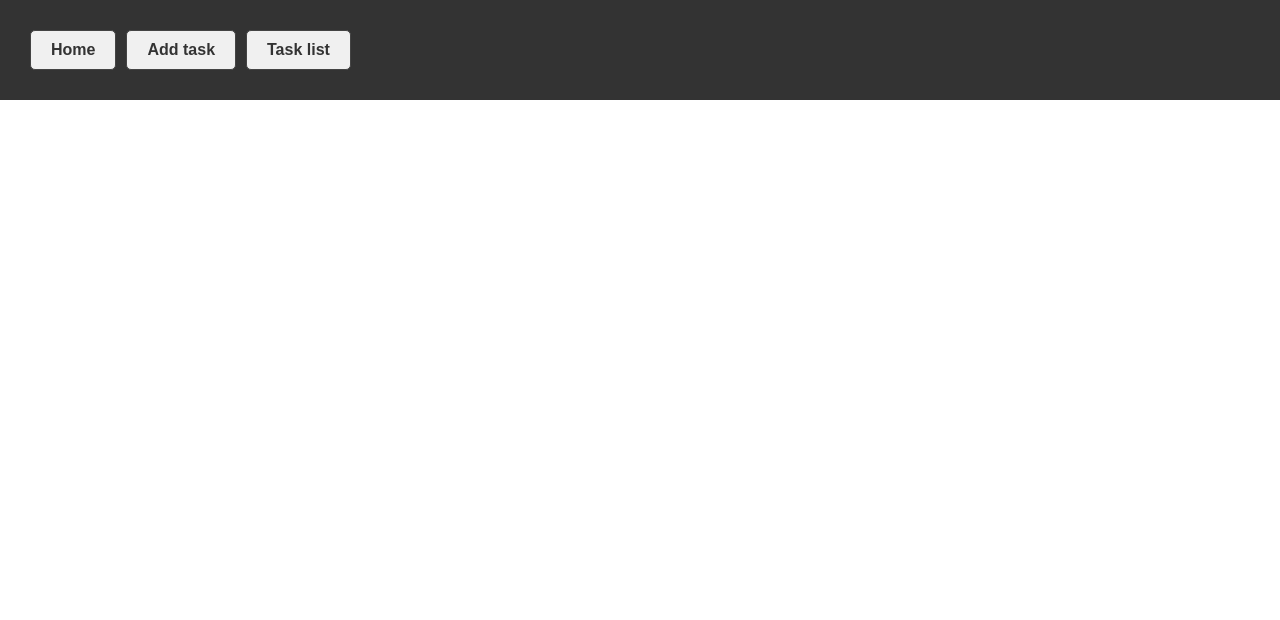
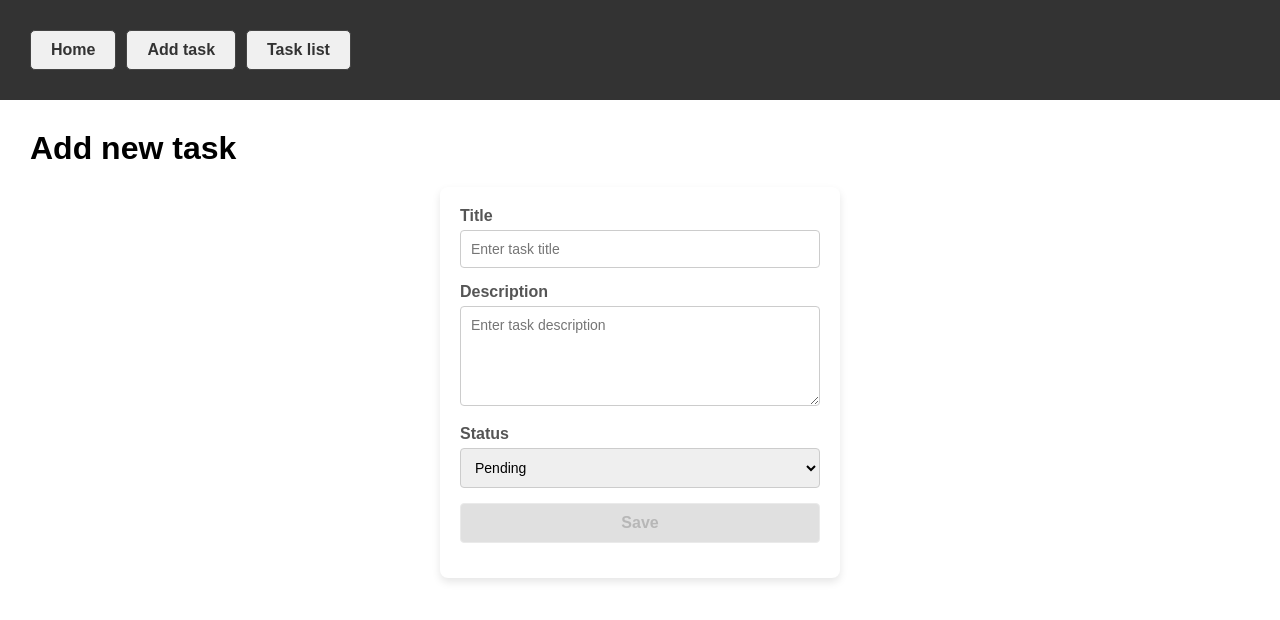
Before and after one commit to Woody3097/Task-manager, an Angular app: page /add-task in a window 1280 px wide. Before the commit this address led to /. Shown: the top 620 px of the page. Built offline with nearby package versions, Linux system fonts and the light colour scheme.

Commit message:
master: add new task functionality

```diff
--- /dev/null
+++ b/src/app/add-task/add-task.component.html
@@ -0,0 +1,3 @@
+<h1 class="page-title">Add new task</h1>
+
+<app-task-form [formGroup]="form" (submitForm)="saveNewTask()"></app-task-form>
--- /dev/null
+++ b/src/app/add-task/add-task.component.ts
@@ -0,0 +1,23 @@
+import { ChangeDetectionStrategy, Component } from '@angular/core';
+import { ReactiveFormsModule } from '@angular/forms';
+import { NgForOf } from '@angular/common';
+
+import { TaskFormComponent } from '../shared/ui/task-form/task-form.component';
+import { TaskForm } from '../shared/abstract/task.abstract.class';
+
+@Component({
+  selector: 'app-add-task',
+  standalone: true,
+  imports: [ReactiveFormsModule, NgForOf, TaskFormComponent, TaskFormComponent],
+  templateUrl: './add-task.component.html',
+  changeDetection: ChangeDetectionStrategy.OnPush,
+})
+export class AddTaskComponent extends TaskForm {
+  constructor() {
+    super();
+  }
+
+  saveNewTask(): void {
+    this.taskService.add$.next(this.processFormData());
+  }
+}
--- a/src/app/app.routes.ts
+++ b/src/app/app.routes.ts
@@ -1,3 +1,9 @@
 import { Routes } from '@angular/router';
 
-export const routes: Routes = [];
+export const routes: Routes = [
+  {
+    path: 'add-task',
+    loadComponent: () =>
+      import('./add-task/add-task.component').then((m) => m.AddTaskComponent),
+  },
+];
--- /dev/null
+++ b/src/app/shared/abstract/task.abstract.class.ts
@@ -0,0 +1,25 @@
+import { FormBuilder, FormGroup, Validators } from '@angular/forms';
+import { noWhitespaceValidator } from '../utils';
+import { ETaskStatus } from '../intefaces/task.interface';
+import { inject } from '@angular/core';
+import { TaskService } from '../data-access/task.service';
+
+export class TaskForm {
+  protected taskService = inject(TaskService);
+  protected fb = inject(FormBuilder);
+
+  form: FormGroup = this.fb.nonNullable.group({
+    title: ['', [Validators.required, noWhitespaceValidator]],
+    description: [''],
+    status: [ETaskStatus.pending, Validators.required],
+  });
+
+  protected processFormData<T>(): T {
+    const data = this.form.getRawValue();
+
+    data.title = data.title.trim();
+    data.description = data.description.trim();
+
+    return data;
+  }
+}
--- a/src/app/shared/data-access/task.service.ts
+++ b/src/app/shared/data-access/task.service.ts
@@ -50,7 +50,7 @@ export class TaskService implements OnDestroy {
         }),
         takeUntil(this.destroy$),
       )
-      .subscribe(() => this.router.navigateByUrl('task-list'));
+      .subscribe();
   }
 
   private addTask(task: ITask): void {
--- /dev/null
+++ b/src/app/shared/ui/task-form/task-form.component.html
@@ -0,0 +1,26 @@
+<form [formGroup]="formGroup" (ngSubmit)="submitForm.emit()">
+  <div class="form-group">
+    <label for="title">Title</label>
+    <input type="text" id="title" name="title" placeholder="Enter task title" formControlName="title">
+
+    <div *ngIf="(titleControl.hasError('required') || titleControl.hasError('whitespace')) && titleControl.touched" class="error-message">
+      Title is required.
+    </div>
+  </div>
+
+  <div class="form-group">
+    <label for="description">Description</label>
+    <textarea id="description" name="description" placeholder="Enter task description" type="text" formControlName="description"></textarea>
+  </div>
+
+  <div class="form-group">
+    <label for="status">Status</label>
+    <select id="status" name="status" formControlName="status">
+      <option *ngFor="let status of taskStatuses" [value]="status">{{ status }}</option>
+    </select>
+  </div>
+
+  <div class="form-group">
+    <button type="submit" [disabled]="formGroup.invalid">Save</button>
+  </div>
+</form>
--- /dev/null
+++ b/src/app/shared/ui/task-form/task-form.component.scss
@@ -0,0 +1,76 @@
+:host {
+  display: block;
+  max-width: 400px;
+  margin: 0 auto;
+  background-color: #fff;
+  padding: 20px;
+  border-radius: 8px;
+  box-shadow: 0 4px 8px rgba(0, 0, 0, 0.1);
+}
+
+.form-container h2 {
+  text-align: center;
+  margin-bottom: 20px;
+  color: #333;
+}
+
+.form-group {
+  margin-bottom: 15px;
+}
+
+.form-group label {
+  display: block;
+  font-weight: bold;
+  margin-bottom: 5px;
+  color: #555;
+}
+
+.form-group input,
+.form-group select,
+.form-group textarea {
+  width: 100%;
+  padding: 10px;
+  font-size: 14px;
+  border: 1px solid #ccc;
+  border-radius: 4px;
+  box-sizing: border-box;
+}
+
+.form-group textarea {
+  resize: vertical;
+  height: 100px;
+}
+
+.form-group select {
+  cursor: pointer;
+}
+
+.form-group button {
+  width: 100%;
+  padding: 10px;
+  font-size: 16px;
+  font-weight: bold;
+  color: white;
+  background-color: #4CAF50;
+  border: none;
+  border-radius: 4px;
+  cursor: pointer;
+  transition: background-color 0.3s ease;
+}
+
+.form-group button:hover {
+  background-color: #45a049;
+}
+
+.form-group button:disabled {
+  background-color: #ccc;
+  color: #888;
+  border: 1px solid #ddd;
+  cursor: not-allowed;
+  opacity: 0.6;
+}
+
+.error-message {
+  color: #f44336;
+  margin-top: 5px;
+}
--- /dev/null
+++ b/src/app/shared/ui/task-form/task-form.component.ts
@@ -0,0 +1,34 @@
+import {
+  ChangeDetectionStrategy,
+  Component,
+  EventEmitter,
+  Input,
+  Output,
+} from '@angular/core';
+import {
+  AbstractControl,
+  FormGroup,
+  ReactiveFormsModule,
+} from '@angular/forms';
+import { NgForOf, NgIf } from '@angular/common';
+
+import { ETaskStatus } from '../../intefaces/task.interface';
+
+@Component({
+  selector: 'app-task-form',
+  standalone: true,
+  imports: [ReactiveFormsModule, NgForOf, NgIf],
+  templateUrl: './task-form.component.html',
+  styleUrls: ['./task-form.component.scss'],
+  changeDetection: ChangeDetectionStrategy.OnPush,
+})
+export class TaskFormComponent {
+  @Input() formGroup!: FormGroup;
+  @Output() submitForm: EventEmitter<any> = new EventEmitter<any>();
+
+  taskStatuses: string[] = Object.values(ETaskStatus);
+
+  get titleControl(): AbstractControl {
+    return this.formGroup.get('title') as AbstractControl;
+  }
+}
--- /dev/null
+++ b/src/app/shared/utils.ts
@@ -0,0 +1,7 @@
+import { FormControl, ValidationErrors } from '@angular/forms';
+
+export function noWhitespaceValidator(
+  control: FormControl,
+): ValidationErrors | null {
+  return (control.value || '').trim().length ? null : { whitespace: true };
+}
```
